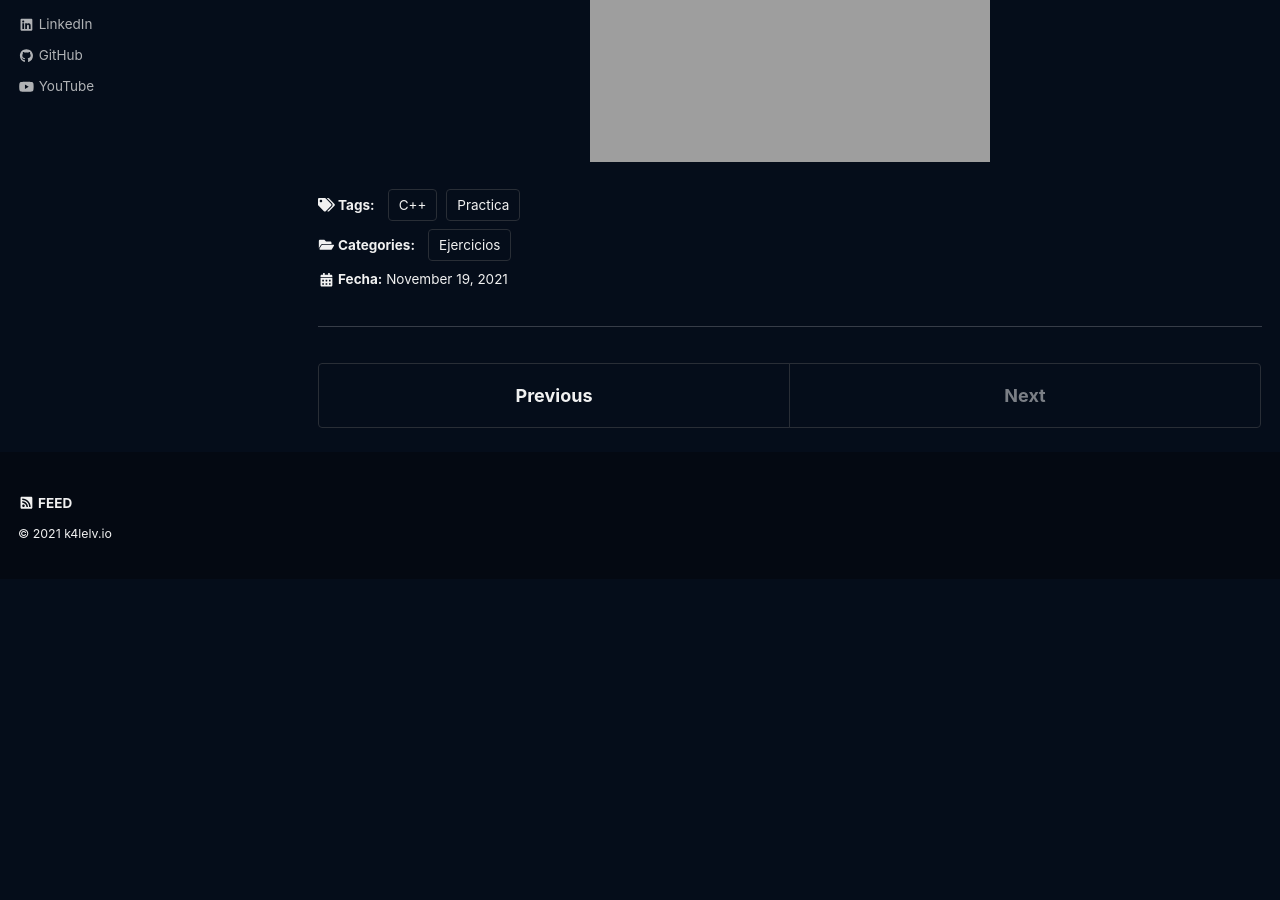
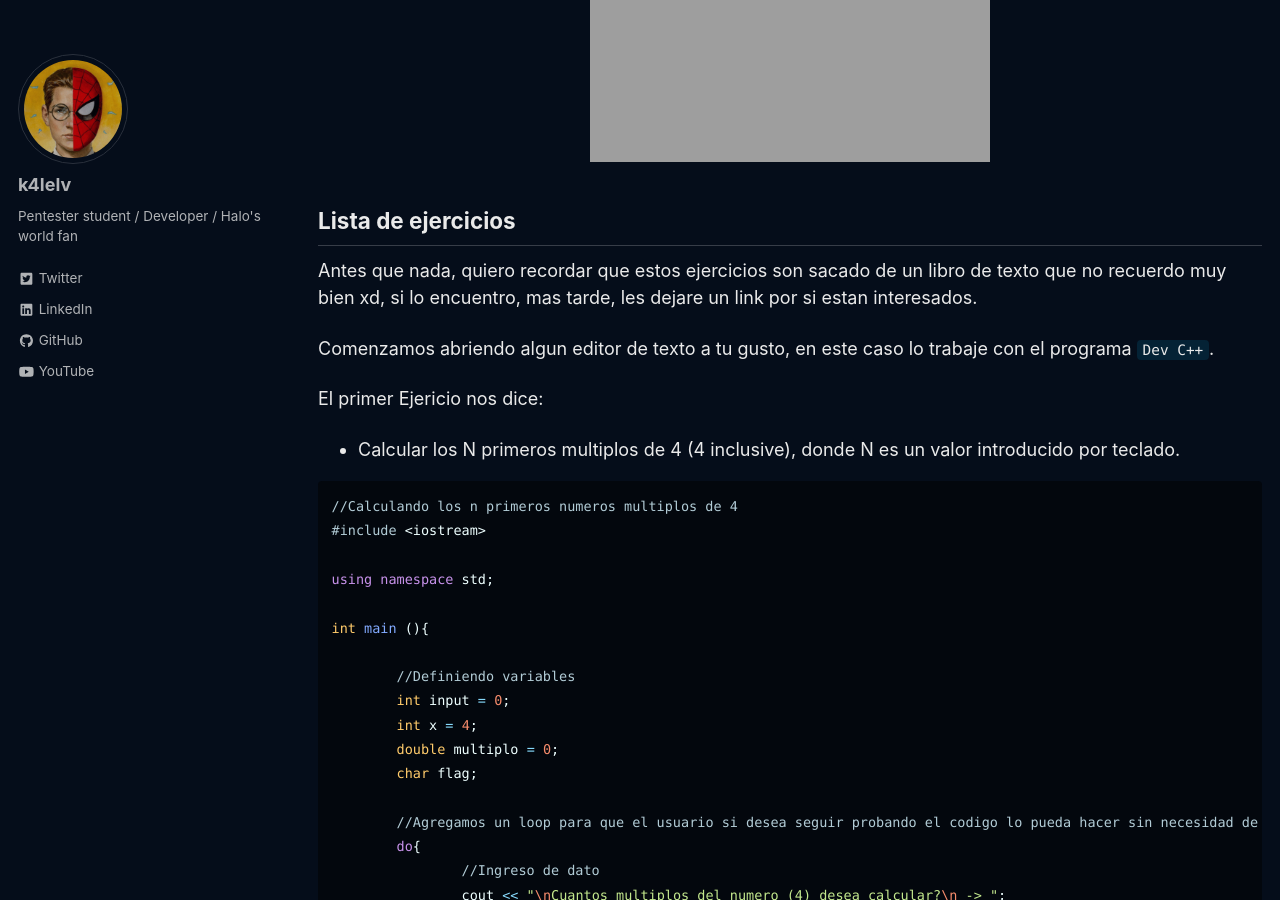
Before and after one commit to k4lelv/k4lelv.github.io, a Jekyll site: the page built from _posts/2021-11-19-Ejemplos-sencillos en-C++.md, in a window 1280 px wide and 900 px high, scrolled down 369 px. Built offline with Jekyll 4.4.1, drawn with Linux system fonts in a browser that asks for light colours; cached includes are drawn as plain includes; a script that is not in the unit is left out; before the commit the page ends 948 px from its top, so only the background shows below that; some of the changed text lies outside the part shown.

Commit message:
Agregando el primer ejercicio

````diff
--- a/_posts/2021-11-19-Ejemplos-sencillos en-C++.md
+++ b/_posts/2021-11-19-Ejemplos-sencillos en-C++.md
@@ -17,3 +17,60 @@ tags:
 <center>
 <img src="https://k4lelv.github.io/assets/images/c++-examples/vs-code-in-a-computer">
 </center>
+
+## Lista de ejercicios
+
+Antes que nada, quiero recordar que estos ejercicios son sacado de un libro de texto que no recuerdo muy bien xd, si lo encuentro, mas tarde, les dejare un link por si estan interesados.
+
+Comenzamos abriendo algun editor de texto a tu gusto, en este caso lo trabaje con el programa `Dev C++`.
+
+El primer Ejericio nos dice:
+
+* Calcular los N primeros multiplos de 4 (4 inclusive), donde N es un valor introducido por teclado.
+
+```c++
+//Calculando los n primeros numeros multiplos de 4
+#include <iostream>
+
+using namespace std;
+
+int main (){
+
+	//Definiendo variables
+	int input = 0;
+	int x = 4;
+	double multiplo = 0;
+	char flag;
+
+	//Agregamos un loop para que el usuario si desea seguir probando el codigo lo pueda hacer sin necesidad de volverlo a correr
+	do{
+		//Ingreso de dato
+		cout << "\nCuantos multiplos del numero (4) desea calcular?\n -> ";
+		cin >> input;
+
+		cout << "\n-----------------------------------------------";
+		cout << "\nLos multiplos son: ";
+		//Calculo de los multiplos con un ciclo (FOR)
+		for(int i = 1; i < (input + 1); i++){
+			multiplo = i * x;
+			cout << "[" << multiplo << "] ";
+		}
+
+		//Menu footer
+		cout << "\n\n-----------------------------------------------";
+		cout <<"\nQuiere seguir caluculando multiplos? (s/n)\n -> ";
+		cin >> flag;
+		cout << "\n-----------------------------------------------\n";
+		//Limpiando Pantalla
+		system("cls");
+
+	} while(flag == 's' || flag == 'S');
+
+	cout << "\n--------------------------------\n";
+	cout << "Gracias :)\n\n";
+
+	cout << "Author: https://k4alelv.github.io ";
+
+	return 0;
+}
+```
````
